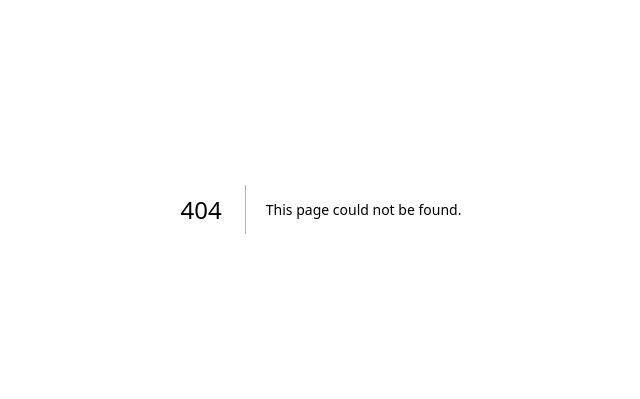
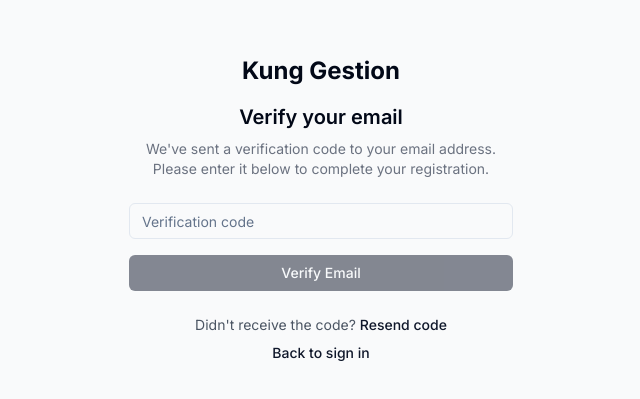
Before and after one commit to viorizz/next-kung-gestion, a Next.js app: page /sign-up/verify-email-address in a window 1280 px wide. Before the commit this address had no page. Shown: the part 191-590 px from the top of the page, without its empty margins (319-959 px from the left). Built offline with nearby package versions, Linux system fonts and the light colour scheme; no server answers.

Commit message:
Added code verification handling.

```diff
--- /dev/null
+++ b/app/(auth)/sign-up/verify-email-address/page.tsx
@@ -0,0 +1,128 @@
+// app/(auth)/sign-up/verify-email-address/page.tsx
+"use client";
+
+import { useSignUp } from "@clerk/nextjs";
+import { useState } from "react";
+import { useRouter } from "next/navigation";
+import Link from "next/link";
+import { Button } from "@/components/ui/button";
+import { Input } from "@/components/ui/input";
+import { Loader2 } from "lucide-react";
+
+export default function VerifyEmailAddressPage() {
+  const { isLoaded, signUp, setActive } = useSignUp();
+  const [verificationCode, setVerificationCode] = useState("");
+  const [isSubmitting, setIsSubmitting] = useState(false);
+  const [verificationError, setVerificationError] = useState("");
+  const router = useRouter();
+
+  // Handle verification code submission
+  const handleSubmit = async (e: React.FormEvent) => {
+    e.preventDefault();
+
+    if (!isLoaded) {
+      return;
+    }
+
+    setIsSubmitting(true);
+    setVerificationError("");
+
+    try {
+      const completeSignUp = await signUp.attemptEmailAddressVerification({
+        code: verificationCode,
+      });
+
+      if (completeSignUp.status === "complete") {
+        // Sign up is complete, set the user session to active
+        await setActive({ session: completeSignUp.createdSessionId });
+        router.push("/dashboard");
+      } else {
+        // The status may indicate that additional verification is needed
+        setVerificationError("Verification failed. Please try again.");
+      }
+    } catch (error: any) {
+      setVerificationError(error.message || "Something went wrong. Please try again.");
+    } finally {
+      setIsSubmitting(false);
+    }
+  };
+
+  // Handle resend verification code
+  const handleResendCode = async () => {
+    if (!isLoaded) {
+      return;
+    }
+
+    try {
+      await signUp.prepareEmailAddressVerification();
+      // Display success message
+      alert("Verification code resent. Please check your email.");
+    } catch (error: any) {
+      // Display error message
+      alert(error.message || "Error resending verification code.");
+    }
+  };
+
+  return (
+    <div className="w-full max-w-md p-8 space-y-6">
+      <div className="text-center mb-6">
+        <Link href="/" className="text-2xl font-bold">
+          Kung Gestion
+        </Link>
+        <h1 className="text-xl font-semibold mt-4">Verify your email</h1>
+        <p className="text-gray-500 text-sm mt-2">
+          We've sent a verification code to your email address.
+          Please enter it below to complete your registration.
+        </p>
+      </div>
+
+      <form onSubmit={handleSubmit} className="space-y-4">
+        <div className="space-y-2">
+          <Input
+            id="verification-code"
+            placeholder="Verification code"
+            value={verificationCode}
+            onChange={(e) => setVerificationCode(e.target.value)}
+            className="w-full"
+            required
+          />
+          {verificationError && (
+            <p className="text-destructive text-sm">{verificationError}</p>
+          )}
+        </div>
+
+        <Button
+          type="submit"
+          className="w-full"
+          disabled={!verificationCode || isSubmitting}
+        >
+          {isSubmitting ? (
+            <>
+              <Loader2 className="mr-2 h-4 w-4 animate-spin" /> Verifying...
+            </>
+          ) : (
+            "Verify Email"
+          )}
+        </Button>
+      </form>
+
+      <div className="text-center mt-6">
+        <p className="text-sm text-gray-600">
+          Didn't receive the code?{' '}
+          <button
+            onClick={handleResendCode}
+            className="text-primary hover:underline font-medium"
+            type="button"
+          >
+            Resend code
+          </button>
+        </p>
+        <p className="text-sm text-gray-600 mt-2">
+          <Link href="/sign-in" className="text-primary hover:underline font-medium">
+            Back to sign in
+          </Link>
+        </p>
+      </div>
+    </div>
+  );
+}
--- a/package.json
+++ b/package.json
@@ -10,6 +10,7 @@
   },
   "dependencies": {
     "@clerk/nextjs": "^4.31.7",
+    "@clerk/types": "^4.47.0",
     "@radix-ui/react-dialog": "^1.0.5",
     "@radix-ui/react-dropdown-menu": "^2.0.6",
     "@radix-ui/react-label": "^2.0.2",
```
Also changed, not shown: middleware.ts (+8 -1 lines), 1 other file (tests, documents, lock files or other folders).
